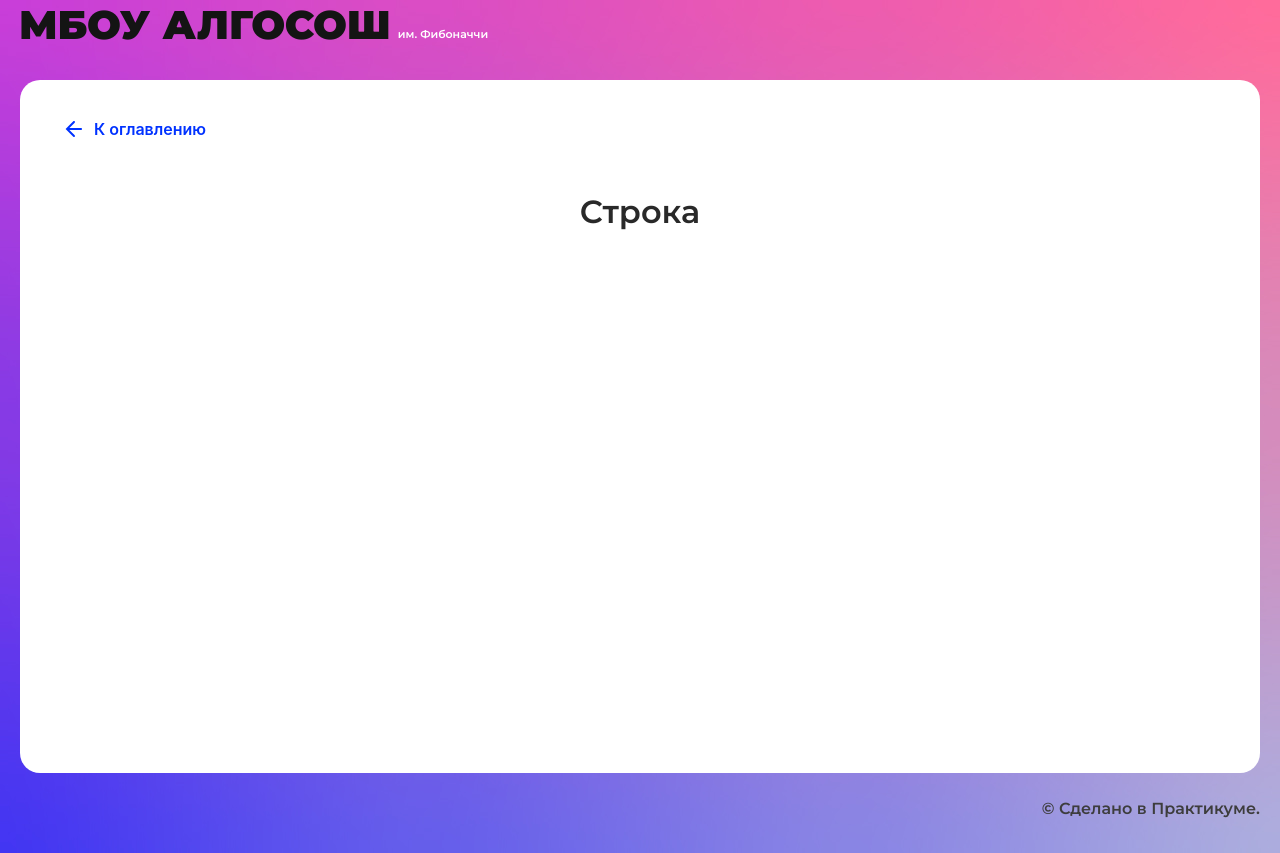
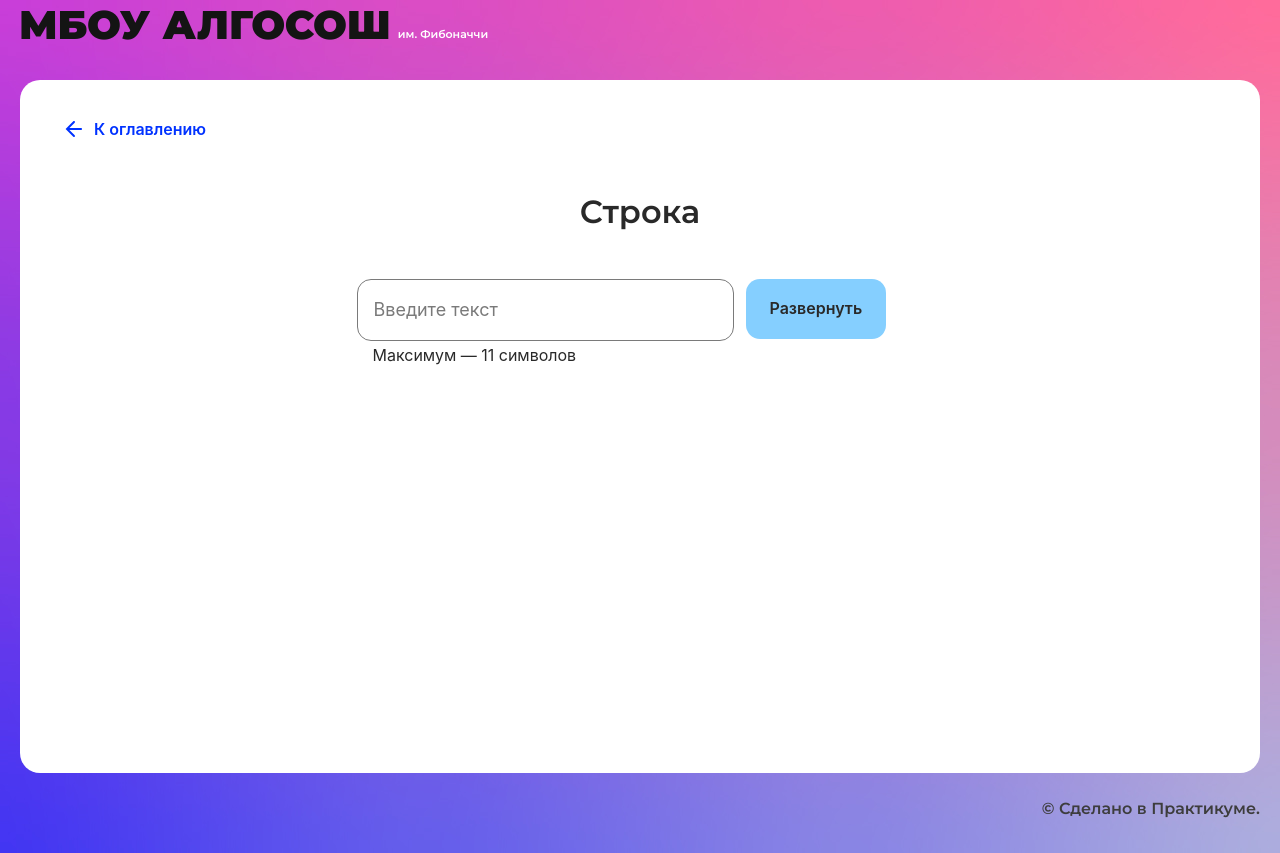
Before and after one commit to vladbarsukov/algososh, a React (Create React App) app: page /recursion in a window 1280 px wide. Built offline with nearby package versions, Linux system fonts and the light colour scheme.

Commit message:
сделан компонент sring

```diff
--- /dev/null
+++ b/src/components/string/string.module.css
@@ -0,0 +1,24 @@
+.input {
+    width: 377px;
+    margin-right: 12px;
+}
+.text {
+    display: flex;
+    justify-self: start;
+    margin: 4px 0 0 16px;
+}
+
+.button {
+    width: 178px
+}
+
+.wrapper {
+    display: flex;
+    justify-content: center;
+}
+.letters {
+    display: flex;
+    flex-direction: row;
+    justify-content: center;
+    margin: 120px 0 0;
+}
--- a/src/components/string/string.tsx
+++ b/src/components/string/string.tsx
@@ -1,10 +1,63 @@
-import React from "react";
+import React, {ChangeEvent, useState} from "react";
 import { SolutionLayout } from "../ui/solution-layout/solution-layout";
+import {Input} from "../ui/input/input";
+import {Button} from "../ui/button/button";
+import styles from "./string.module.css"
+import {Circle} from "../ui/circle/circle";
+import {ElementStates} from "../../types/element-states";
 
 export const StringComponent: React.FC = () => {
+  const [string, setString] = useState('');
+  const [newString, setNewString] = useState<string[]>([]);
+  const [startIndex, setStartIndex] = useState<null | number>(null);
+  const [endIndex, setEndIndex] = useState<null | number>(null);
+  const [disableButton, setDisableButton] = useState(false);
+
+  const onChange = (e: ChangeEvent<HTMLInputElement>) => setString(e.target.value);
+  const onClick = () => {
+    setDisableButton(true)
+    setStartIndex(null);
+    setEndIndex(null);
+    const str = string.split('');
+    setNewString(str);
+    setString('');
+    setTimeout(() => reverseStr(str, 0, str.length - 1), 1000);
+  };
+
+  const swap = (str: string[], firstIndex: number, secondIndex: number): void => {
+    const temp = str[firstIndex];
+    str[firstIndex] = str[secondIndex];
+    str[secondIndex] = temp;
+  }
+  const reverseStr = (str: string[], i: number, j: number) => {
+    if (i < j) {
+      swap(str, i, j);
+      setStartIndex(i);
+      setEndIndex(j);
+      setNewString([...str]);
+      setTimeout(() => reverseStr(str, i + 1, j - 1), 1000);
+    } else {
+      setDisableButton(false)
+    }
+  };
+
   return (
     <SolutionLayout title="Строка">
-
+      <div className={styles.wrapper}>
+        <div className={styles.input}>
+          <Input value={string} onChange={onChange} maxLength={11}/>
+          <p className={styles.text}>Максимум — 11 символов</p>
+        </div>
+        <div className={styles.button}>
+          <Button disabled={disableButton} onClick={e => onClick()} text={'Развернуть'}/>
+        </div>
+      </div>
+      <div className={styles.letters}>
+      { newString ? newString.map((letter, index) =>
+            <Circle extraClass={'mr-8'} state={index === startIndex ||  index === endIndex ? ElementStates.Modified : ElementStates.Default } key={index} letter={letter}/>
+        ) : <></>
+      }
+      </div>
     </SolutionLayout>
   );
 };
```
